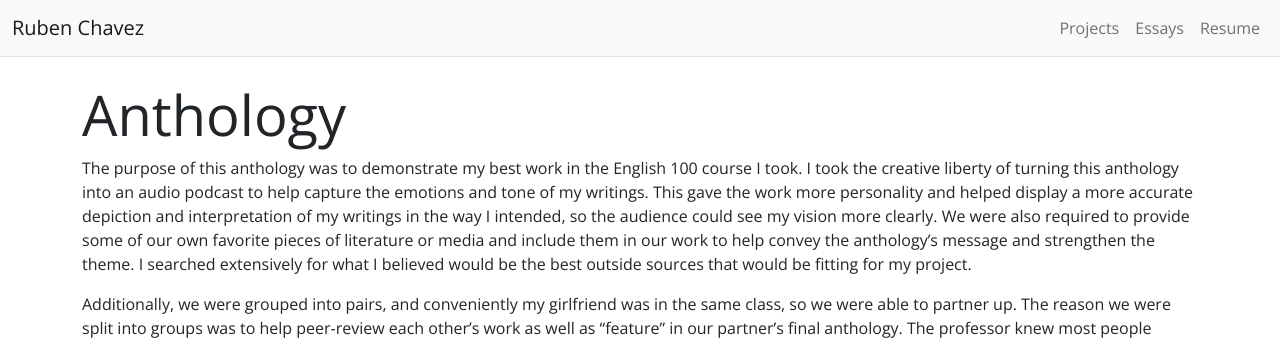
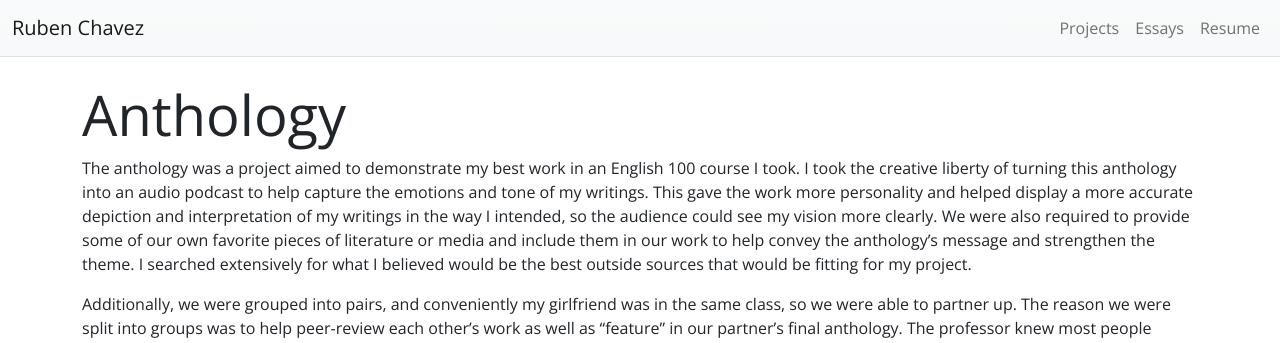
Before and after one commit to rubenchavez40/rubenchavez40.github.io, a Jekyll site: the page built from projects/anthology.md, in a window 1280 px wide. Shown: the top 343 px of the page. Built offline with Jekyll 4.4.1, drawn with Linux system fonts in a browser that asks for light colours.

Commit message:
Update anthology.md

```diff
--- a/projects/anthology.md
+++ b/projects/anthology.md
@@ -12,6 +12,6 @@ labels:
 summary: "A personal anthology of my works in the English 100 course I took at UH Manoa, and how it evolved and refined my writing."
 ---
 
-  The purpose of this anthology was to demonstrate my best work in the English 100 course I took. I took the creative liberty of turning this anthology into an audio podcast to help capture the emotions and tone of my writings. This gave the work more personality and helped display a more accurate depiction and interpretation of my writings in the way I intended, so the audience could see my vision more clearly. We were also required to provide some of our own favorite pieces of literature or media and include them in our work to help convey the anthology's message and strengthen the theme. I searched extensively for what I believed would be the best outside sources that would be fitting for my project.
+  The anthology was a project aimed to demonstrate my best work in an English 100 course I took. I took the creative liberty of turning this anthology into an audio podcast to help capture the emotions and tone of my writings. This gave the work more personality and helped display a more accurate depiction and interpretation of my writings in the way I intended, so the audience could see my vision more clearly. We were also required to provide some of our own favorite pieces of literature or media and include them in our work to help convey the anthology's message and strengthen the theme. I searched extensively for what I believed would be the best outside sources that would be fitting for my project.
 
   Additionally, we were grouped into pairs, and conveniently my girlfriend was in the same class, so we were able to partner up. The reason we were split into groups was to help peer-review each other's work as well as "feature" in our partner's final anthology. The professor knew most people would be making videos for their projects, so he also wanted to give everyone a cameraman or camerawoman. Although working with my girlfriend certainly made the teamwork aspect easier, writing her lines in the podcast and directing her on when to give me certain cues was an experience I had not had before, as projects like this I had previously handled on my own. Ultimately, I demonstrated an ability to piece together various forms of literature and outside sources into a final project that creatively and accurately depicted the work I wanted to share with the world, all while collaborating effectively in a team.
```
